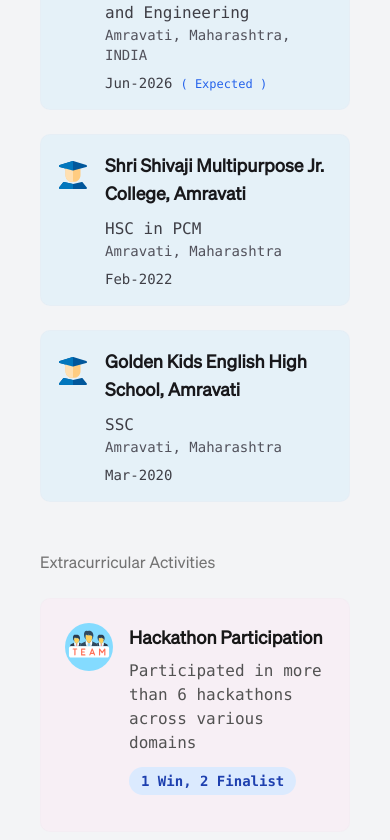
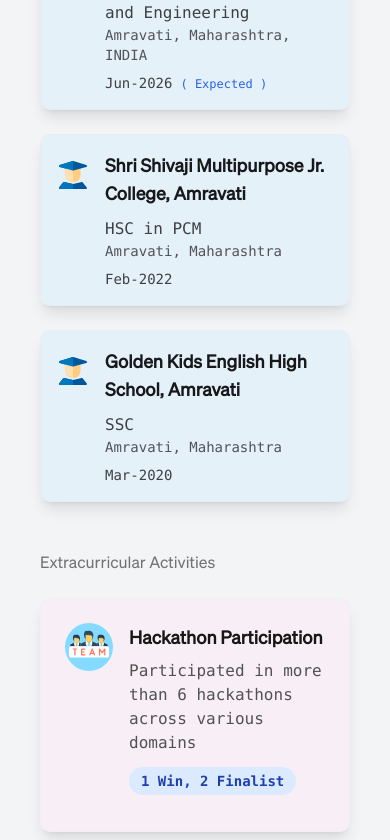
Before and after one commit to Sujal2308/portfolio01, a React (Vite) app: page / in a window 390 px wide. Shown: the part 2604-3444 px from the top of the page. Built offline with nearby package versions, Linux system fonts and the light colour scheme; a web font is replaced by a local one.

Commit message:
fix: update shadow effects for activities and education components for consistency

```diff
--- a/src/features/activities/Activities.tsx
+++ b/src/features/activities/Activities.tsx
@@ -99,7 +99,7 @@ export function Activities({ className }: ActivitiesProps) {
         <div className="grid gap-6 sm:grid-cols-2">
           {paginatedActivities.map((activity, index) => (
             <BlurFade key={activity.title} delay={0.25 + index * 0.1}>
-              <div className="group relative p-6 bg-[rgba(255,228,242,0.35)] dark:bg-black/10 rounded-lg border border-gray-200/20 dark:border-gray-700/30 sm:hover:bg-white/10 sm:dark:hover:bg-black/20 transition-all duration-300 sm:hover:scale-[1.02] min-h-[220px] sm:h-[235px] flex flex-col sm:shadow-lg">
+              <div className="group relative p-6 bg-[rgba(255,228,242,0.35)] dark:bg-black/10 rounded-lg border border-gray-200/20 dark:border-gray-700/30 sm:hover:bg-white/10 sm:dark:hover:bg-black/20 transition-all duration-300 sm:hover:scale-[1.02] min-h-[220px] sm:h-[235px] flex flex-col shadow-lg">
                 <div className="flex items-start space-x-4 flex-1">
                   <div className="flex-shrink-0">
                     <img
--- a/src/features/education/Education.tsx
+++ b/src/features/education/Education.tsx
@@ -44,7 +44,7 @@ export function Education({ className }: EducationProps) {
           return (
             <div
               key={index}
-              className="p-4 bg-[rgba(186,230,253,0.25)] dark:bg-black/10 rounded-lg border border-gray-200/20 dark:border-gray-700/30 transition-colors duration-200 sm:shadow-lg"
+              className="p-4 bg-[rgba(186,230,253,0.25)] dark:bg-black/10 rounded-lg border border-gray-200/20 dark:border-gray-700/30 transition-colors duration-200 shadow-lg"
             >
               <div className="flex items-start gap-4">
                 {/* Icon */}
--- a/src/main.tsx
+++ b/src/main.tsx
@@ -6,7 +6,7 @@ import { ThemeProvider } from "./providers/ThemeProvider.tsx";
 
 createRoot(document.getElementById("root")!).render(
   <StrictMode>
-    <ThemeProvider defaultTheme="system" storageKey="vite-ui-theme">
+    <ThemeProvider defaultTheme="light" storageKey="vite-ui-theme">
       <App />
     </ThemeProvider>
   </StrictMode>
```
